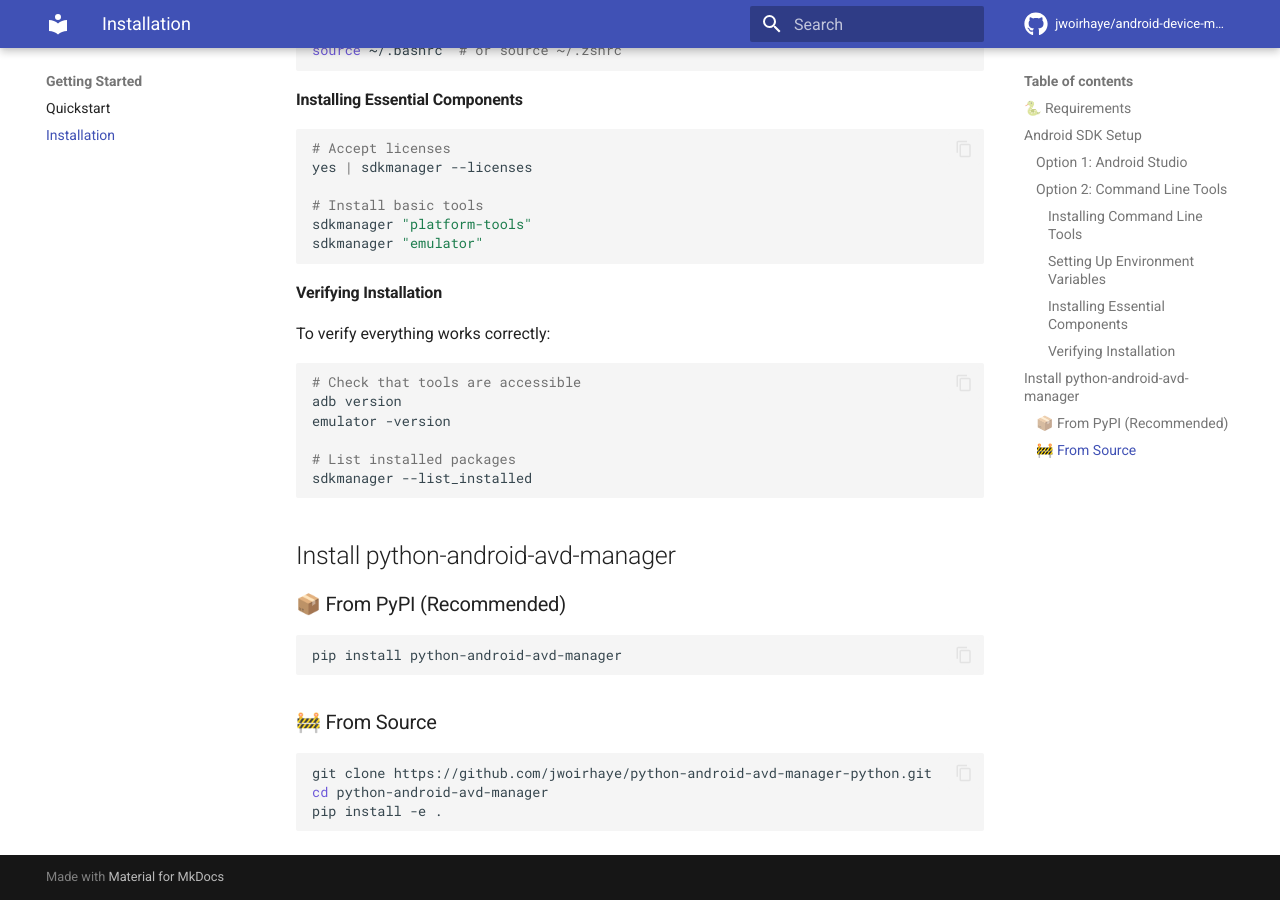
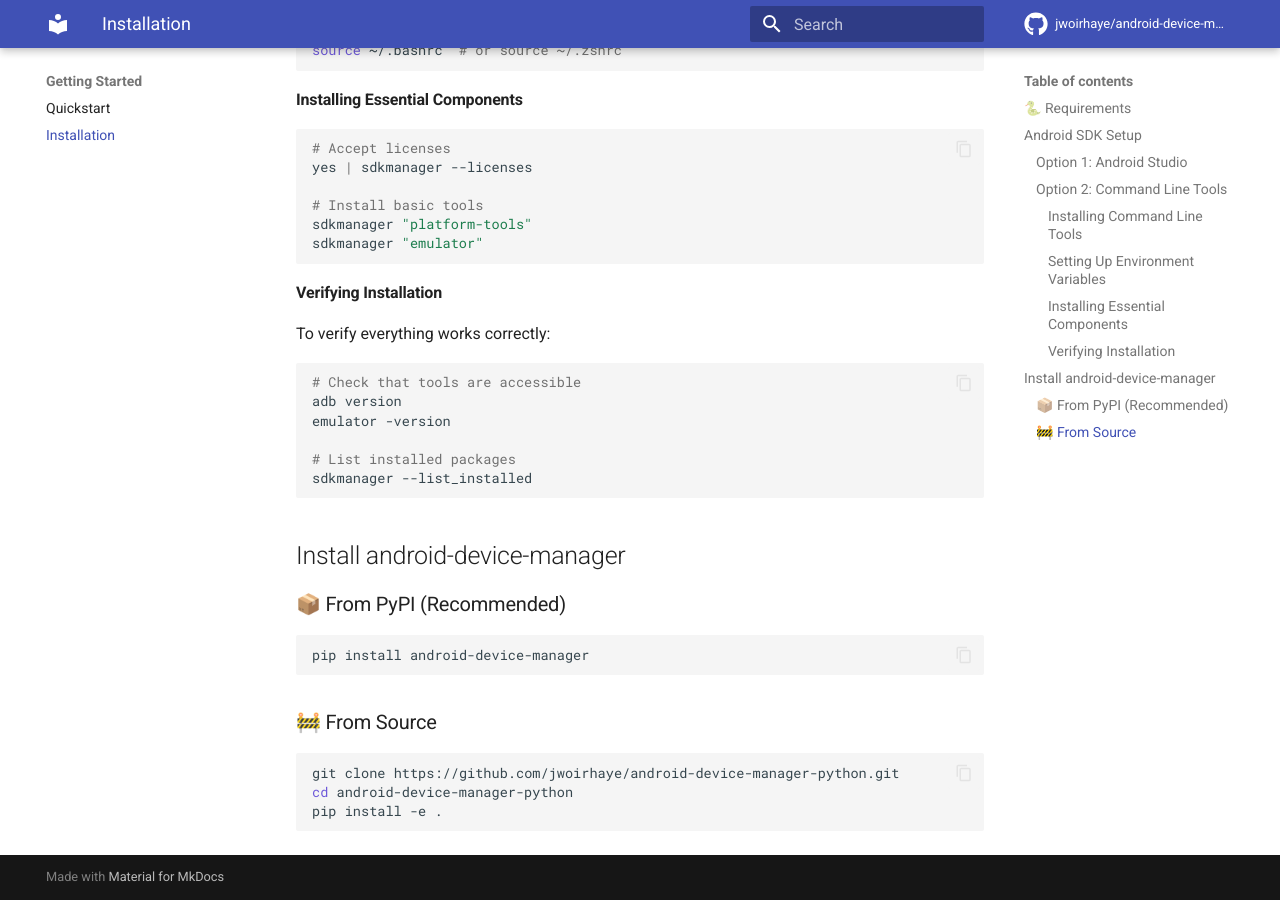
Before and after one commit to jwoirhaye/android-device-manager-python, an MkDocs documentation site: the page built from docs/getting-started/installation.md, in a window 1280 px wide and 900 px high, scrolled down 1164 px. Built offline with MkDocs 1.6.1 and Material for MkDocs 9.7.7, drawn with Linux system fonts in a browser that asks for light colours; comment, search, counter and statistics services are not loaded.

Commit message:
docs: Fix pip install name and example usage

````diff
--- a/docs/getting-started/installation.md
+++ b/docs/getting-started/installation.md
@@ -72,16 +72,16 @@
 sdkmanager --list_installed
 ```
 
-## Install python-android-avd-manager
+## Install android-device-manager
 
 ### 📦 From PyPI (Recommended)
 ```bash
-pip install python-android-avd-manager
+pip install android-device-manager
 ```
 
 ### 🚧 From Source
 ```bash
-git clone https://github.com/jwoirhaye/python-android-avd-manager-python.git
-cd python-android-avd-manager
+git clone https://github.com/jwoirhaye/android-device-manager-python.git
+cd android-device-manager-python
 pip install -e .
 ```
````
Also changed, not shown: README.md (+1 -1 lines), docs/examples/apk-management.md (+1 -1 lines).
